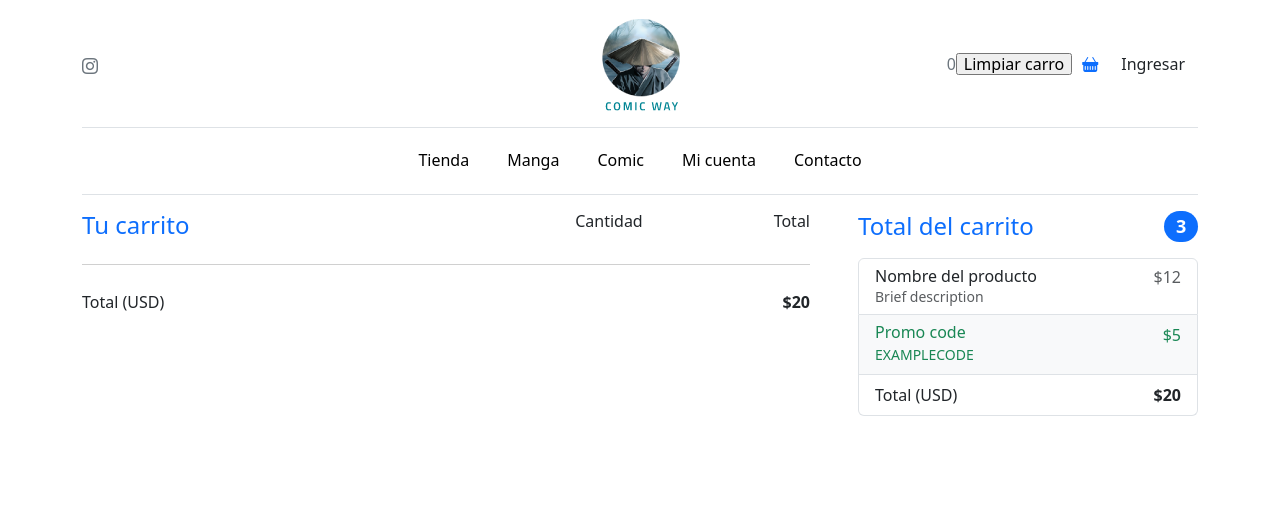
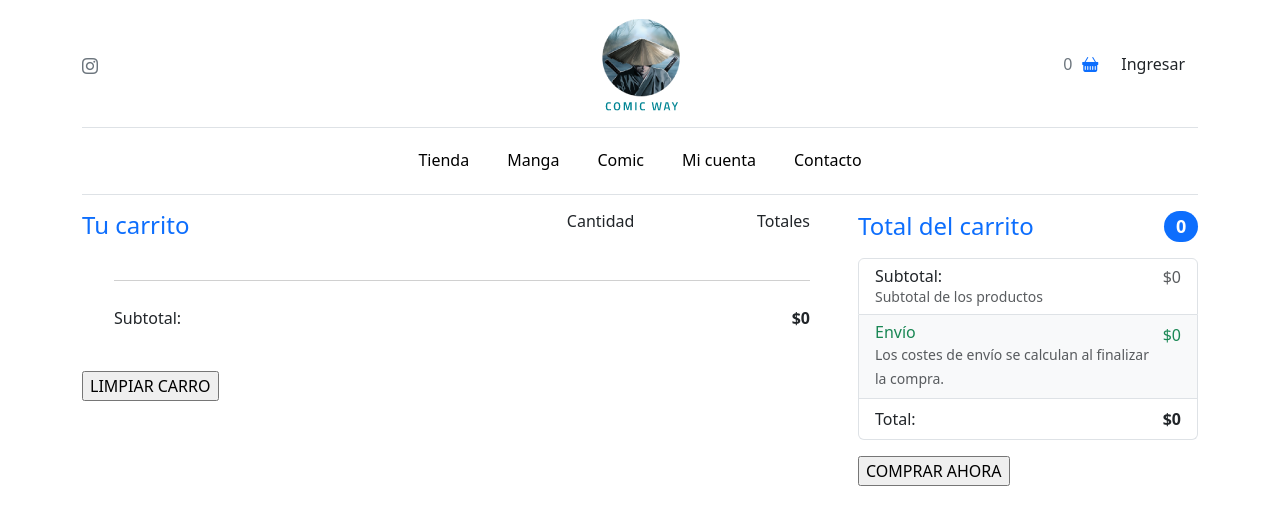
Before and after one commit to comicway/pixelshop, a React (Vite) app in the folder react-pixelshop/: page /cart in a window 1280 px wide. Shown: the top 524 px of the page. Built offline with nearby package versions, Linux system fonts and the light colour scheme.

Commit message:
Vista carrito correccion key
+ Se pudo resolver el key
+ Desestructuracion en CartItemDetail para que se pueda mostrar lo item en la vista del carrito
+ Continuacion vista al carrito

```diff
--- a/react-pixelshop/src/components/Cart/cart.jsx
+++ b/react-pixelshop/src/components/Cart/cart.jsx
@@ -2,12 +2,12 @@ import React from 'react'
 import { useCartContext } from "../Context/cartContext"
 import CartItemDetail from '../CartItemDetail/cartitemdetail'
 
+const Cart = () => {
 
-const Cart = () => {
-    const { cart } = useCartContext()
+    const { cart, total, clearCart, itemsTotal } = useCartContext()
 
-    const cartItemsElements = cart.map(item => (
-        <CartItemDetail key={item.id} item={item} />
+    const cartItemsElements = cart.map((item, key) => (
+        <CartItemDetail key={`item-list-${key}`} item={item} />
     ))
 
   return (
@@ -17,28 +17,29 @@ const Cart = () => {
                   <div className="col-md-5 col-lg-4 order-md-last">
                       <h4 className="d-flex justify-content-between align-items-center mb-3">
                           <span className="text-primary">Total del carrito</span>
-                          <span className="badge bg-primary rounded-pill">3</span>
+                          <span className="badge bg-primary rounded-pill">{itemsTotal}</span>
                       </h4>
                       <ul className="list-group mb-3">
                           <li className="list-group-item d-flex justify-content-between lh-sm">
                               <div>
-                                  <h6 className="my-0">Nombre del producto</h6>
-                                  <small className="text-body-secondary">Brief description</small>
+                                    <h6 className="my-0">Subtotal: </h6>
+                                    <small className="text-body-secondary">Subtotal de los productos</small>
                               </div>
-                              <span className="text-body-secondary">$12</span>
+                              <span className="text-body-secondary">${total}</span>
                           </li>
                           <li className="list-group-item d-flex justify-content-between bg-body-tertiary">
                               <div className="text-success">
-                                  <h6 className="my-0">Promo code</h6>
-                                  <small>EXAMPLECODE</small>
+                                  <h6 className="my-0">Envío</h6>
+                                  <small className="text-body-secondary">Los costes de envío se calculan al finalizar la compra.</small>
                               </div>
-                              <span className="text-success">$5</span>
+                              <span className="text-success">$0</span>
                           </li>
                           <li className="list-group-item d-flex justify-content-between">
-                              <span>Total (USD)</span>
-                              <strong>$20</strong>
+                              <span>Total:</span>
+                              <strong>${total}</strong>
                           </li>
                       </ul>
+                      <input type="button" value='COMPRAR AHORA' />
                   </div>
                   <div className="col-md-7 col-lg-8">
                       <ul className="list-group mb-3">
@@ -47,16 +48,19 @@ const Cart = () => {
                                 <span className="text-primary">Tu carrito</span>
                             </h4>
                             <span className="panddingColumnCant">Cantidad</span>
-                            <span>Total</span>
+                            <span>Totales</span>
                         </li>
                       </ul>
                       <ul className="list-group mb-3">
                           {cartItemsElements}
-                          <li className="list-group-ite borderCartItem d-flex justify-content-between">
-                              <span>Total (USD)</span>
-                              <strong>$20</strong>
-                          </li>
                       </ul>
+                      <ul>
+                        <li className="list-group-ite borderCartItem d-flex justify-content-between">
+                            <span>Subtotal:</span>
+                            <strong>${total}</strong>
+                        </li>
+                      </ul>
+                      <input type="button" value='LIMPIAR CARRO' onClick={clearCart} />
                   </div>
               </div>
           </div>
--- a/react-pixelshop/src/components/CartItemDetail/cartitemdetail.jsx
+++ b/react-pixelshop/src/components/CartItemDetail/cartitemdetail.jsx
@@ -2,17 +2,17 @@ import React from 'react'
 
 const CartItemDetail = ({item}) => {
 
+    const { item: { name, img }, quantity } = item
+    const total = item.item.price * quantity
+
     return (
-        <div>
-            <li className="list-group-ite borderCartItem d-flex justify-content-between lh-sm">
-                <img src={item.image} alt={item.name} className='imgCartItem' />
-                <h6 className="my-0">{item.name}</h6>
-                <span className="text-body-secondary">{item.quantity}</span>
-                <span className="text-body-secondary">{item.total}</span>
-            </li>
-        </div>
+        <li className="list-group-ite borderCartItem d-flex justify-content-between lh-sm">
+            <img src={img} alt={name} className='imgCartItem' />
+            <h6 className="my-0">{name}</h6>
+            <span className="text-body-secondary">{quantity}</span>
+            <span className="text-body-secondary">${total}</span>
+        </li>
     )
-
 }
 
 export default CartItemDetail
--- a/react-pixelshop/src/components/CartWidget/cartwidget.jsx
+++ b/react-pixelshop/src/components/CartWidget/cartwidget.jsx
@@ -4,12 +4,11 @@ import { Link } from "react-router-dom"
 
 const CartWidget = () => {
   const { itemsTotal } = useCartContext()
-  const { clearCart } = useCartContext()
+
     return (
         <>
             <div className="link-secondary textdecorationnone">
                 {itemsTotal}
-                <input type="button" value='Limpiar carro' onClick={clearCart} />
                 <Link to={`/cart`}>
                     <i className="bi bi-basket-fill" style={{ margin: '0 10px' }}></i>
                 </Link>
--- a/react-pixelshop/src/components/Context/cartContext.jsx
+++ b/react-pixelshop/src/components/Context/cartContext.jsx
@@ -39,8 +39,8 @@ const CartProvider = ({ children }) => {
             return
         }
 
-        setItemsTotal(itemsTotal + quantity);
-        setTotal(total + (newItem.price * quantity));
+        setItemsTotal(itemsTotal + quantity)
+        setTotal(total + (newItem.price * quantity))
 
         const existingItem = cart.find(item => item.item.id === newItem.id);
 
@@ -51,7 +51,7 @@ const CartProvider = ({ children }) => {
                     : item
             ));
         } else {
-            setCart([...cart, { item: newItem, quantity }]);
+            setCart([...cart, { item: newItem, quantity }])
         }
 
         setItemsTotal(itemsTotal + quantity);
@@ -66,7 +66,7 @@ const CartProvider = ({ children }) => {
         setTotal(0);
     }
 
-    const valorDelContexto = { cart, itemsTotal, addItem, clearCart, isVisible}
+    const valorDelContexto = { cart, itemsTotal, addItem, clearCart, isVisible, total}
 
     return (
         <Provider value={valorDelContexto}>
--- a/react-pixelshop/src/components/ItemCount/itemcount.jsx
+++ b/react-pixelshop/src/components/ItemCount/itemcount.jsx
@@ -20,7 +20,7 @@ const ItemCount = ({onAdd}) => {
                 <input type="button" value='+' onClick={() => (count < 99 && setCount(count + 1))} />
             </div>
             <div className='btn-group'>
-                <input type="button" value='Agregar al carro' onClick={() => onAdd(count)} />
+                <input type="button" value='AGREGAR AL CARRO' onClick={() => onAdd(count)} />
             </div>
         </>
     )
```
